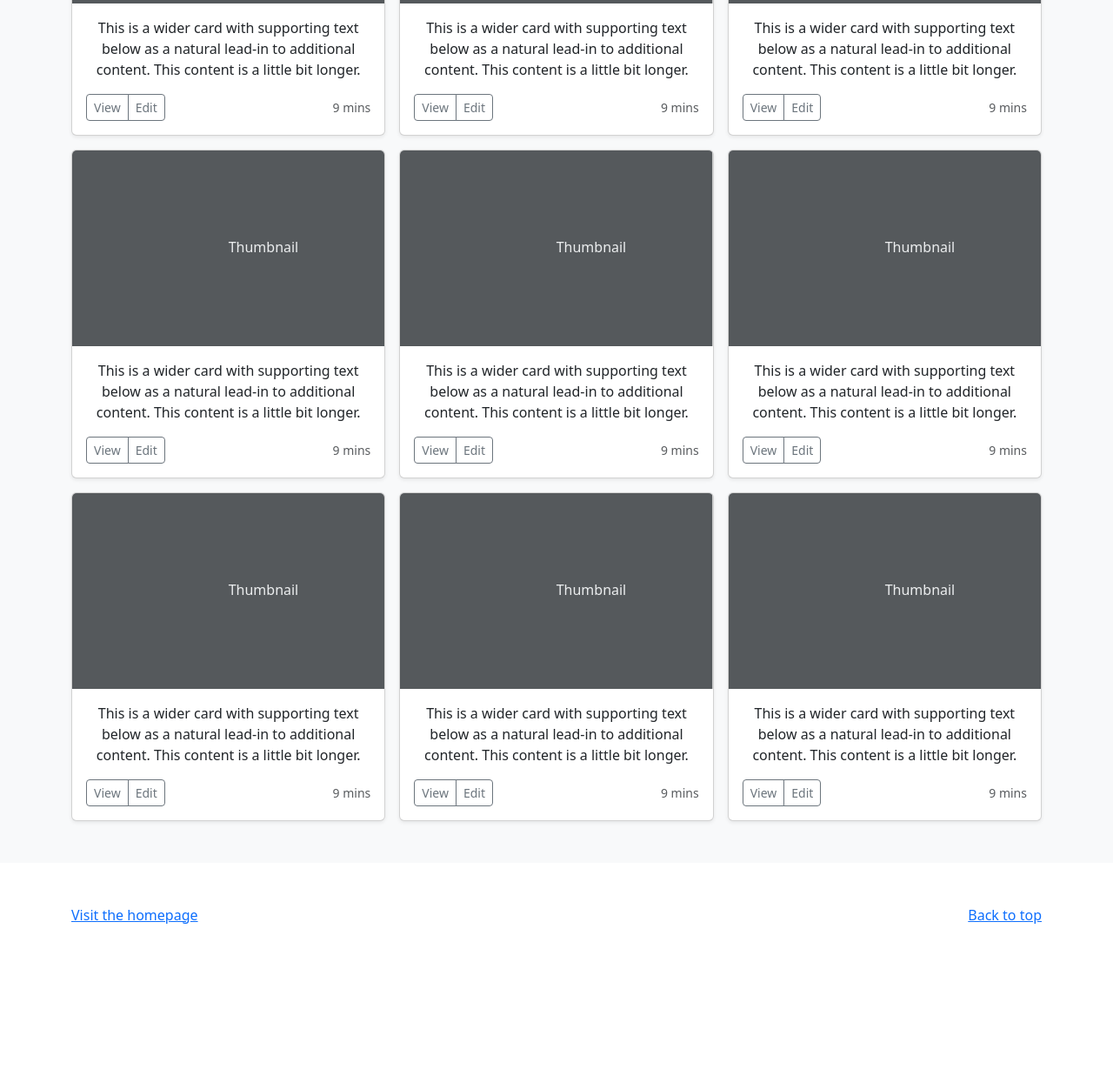
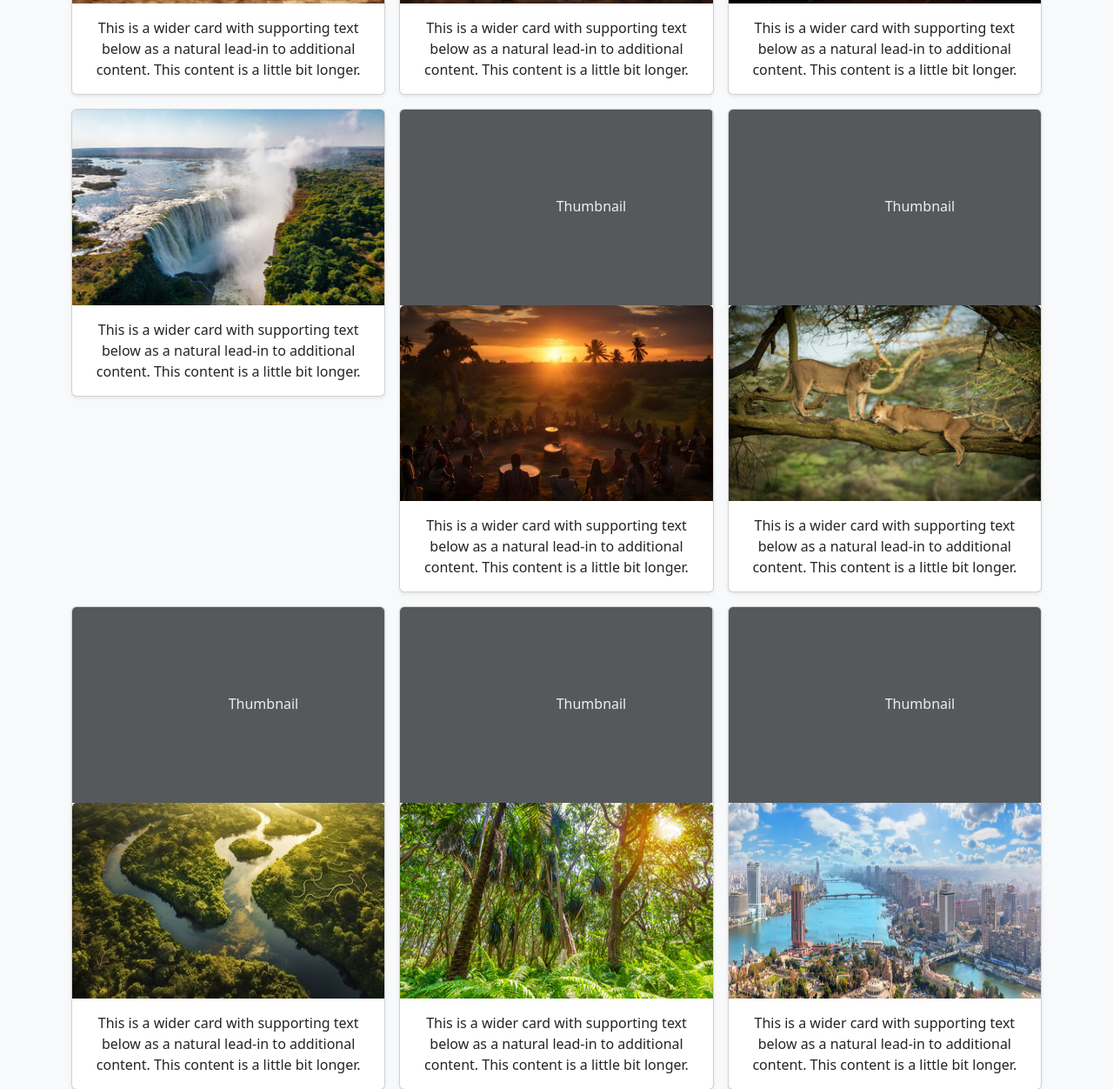
Before and after one commit to Chinonye1/Africa-Healthcare, a plain HTML site: page geography.html in a window 1280 px wide. Shown: the part 920-2172 px from the top of the page at 87% size. Before the commit the page ends 2048 px from the top, so only its background shows below. Drawn offline with nearby package versions, Linux system fonts and the light colour scheme.

Commit message:
added changes

```diff
--- a/geography.html
+++ b/geography.html
@@ -140,23 +140,46 @@
                 <div class="row row-cols-1 row-cols-sm-2 row-cols-md-3 g-3">
                     <div class="col">
                         <div class="card shadow-sm">
-                            <svg class="bd-placeholder-img card-img-top" width="100%" height="225"
-                                xmlns="http://www.w3.org/2000/svg" role="img" aria-label="Placeholder: Thumbnail"
-                                preserveAspectRatio="xMidYMid slice" focusable="false">
-                                <title>Placeholder</title>
-                                <rect width="100%" height="100%" fill="#55595c" /><text x="50%" y="50%"
-                                    fill="#eceeef" dy=".3em">Thumbnail</text>
-                            </svg>
+
+                            <img class="bd-placeholder-img card-img-top" width="100%" height="225" src="./assets/images/oldmap.jpeg">
                             <div class="card-body">
                                 <p class="card-text">This is a wider card with supporting text below as a natural
                                     lead-in to additional content. This content is a little bit longer.</p>
-                                <div class="d-flex justify-content-between align-items-center">
-                                    <div class="btn-group">
-                                        <button type="button" class="btn btn-sm btn-outline-secondary">View</button>
-                                        <button type="button" class="btn btn-sm btn-outline-secondary">Edit</button>
-                                    </div>
-                                    <small class="text-body-secondary">9 mins</small>
-                                </div>
+
+                            </div>
+                        </div>
+                    </div>
+                    <div class="col">
+                        <div class="card shadow-sm">
+
+                            <img class="bd-placeholder-img card-img-top" width="100%" height="225" src="./assets/images/elephant.jpeg">
+                            <div class="card-body">
+                                <p class="card-text">This is a wider card with supporting text below as a natural
+                                    lead-in to additional content. This content is a little bit longer.</p>
+
+                            </div>
+                        </div>
+                    </div>
+                    <div class="col">
+                        <div class="card shadow-sm">
+
+                            <img class="bd-placeholder-img card-img-top" width="100%" height="225" src="./assets/images/map.jpeg">
+                            <div class="card-body">
+                                <p class="card-text">This is a wider card with supporting text below as a natural
+                                    lead-in to additional content. This content is a little bit longer.</p>
+
+                            </div>
+                        </div>
+                    </div>
+
+                    <div class="col">
+                        <div class="card shadow-sm">
+
+                            <img class="bd-placeholder-img card-img-top" width="100%" height="225" src="./assets/images/river2.jpeg">
+                            <div class="card-body">
+                                <p class="card-text">This is a wider card with supporting text below as a natural
+                                    lead-in to additional content. This content is a little bit longer.</p>
+
                             </div>
                         </div>
                     </div>
@@ -169,16 +192,11 @@
                                 <rect width="100%" height="100%" fill="#55595c" /><text x="50%" y="50%"
                                     fill="#eceeef" dy=".3em">Thumbnail</text>
                             </svg>
+                            <img class="bd-placeholder-img card-img-top" width="100%" height="225" src="./assets/images/moonlight.jpeg">
                             <div class="card-body">
                                 <p class="card-text">This is a wider card with supporting text below as a natural
                                     lead-in to additional content. This content is a little bit longer.</p>
-                                <div class="d-flex justify-content-between align-items-center">
-                                    <div class="btn-group">
-                                        <button type="button" class="btn btn-sm btn-outline-secondary">View</button>
-                                        <button type="button" class="btn btn-sm btn-outline-secondary">Edit</button>
-                                    </div>
-                                    <small class="text-body-secondary">9 mins</small>
-                                </div>
+
                             </div>
                         </div>
                     </div>
@@ -191,16 +209,11 @@
                                 <rect width="100%" height="100%" fill="#55595c" /><text x="50%" y="50%"
                                     fill="#eceeef" dy=".3em">Thumbnail</text>
                             </svg>
+                            <img class="bd-placeholder-img card-img-top" width="100%" height="225" src="./assets/images/animal.jpeg">
                             <div class="card-body">
                                 <p class="card-text">This is a wider card with supporting text below as a natural
                                     lead-in to additional content. This content is a little bit longer.</p>
-                                <div class="d-flex justify-content-between align-items-center">
-                                    <div class="btn-group">
-                                        <button type="button" class="btn btn-sm btn-outline-secondary">View</button>
-                                        <button type="button" class="btn btn-sm btn-outline-secondary">Edit</button>
-                                    </div>
-                                    <small class="text-body-secondary">9 mins</small>
-                                </div>
+
                             </div>
                         </div>
                     </div>
@@ -214,16 +227,11 @@
                                 <rect width="100%" height="100%" fill="#55595c" /><text x="50%" y="50%"
                                     fill="#eceeef" dy=".3em">Thumbnail</text>
                             </svg>
+                            <img class="bd-placeholder-img card-img-top" width="100%" height="225" src="./assets/images/land2.jpeg">
                             <div class="card-body">
                                 <p class="card-text">This is a wider card with supporting text below as a natural
                                     lead-in to additional content. This content is a little bit longer.</p>
-                                <div class="d-flex justify-content-between align-items-center">
-                                    <div class="btn-group">
-                                        <button type="button" class="btn btn-sm btn-outline-secondary">View</button>
-                                        <button type="button" class="btn btn-sm btn-outline-secondary">Edit</button>
-                                    </div>
-                                    <small class="text-body-secondary">9 mins</small>
-                                </div>
+
                             </div>
                         </div>
                     </div>
@@ -236,16 +244,11 @@
                                 <rect width="100%" height="100%" fill="#55595c" /><text x="50%" y="50%"
                                     fill="#eceeef" dy=".3em">Thumbnail</text>
                             </svg>
+                            <img class="bd-placeholder-img card-img-top" width="100%" height="225" src="./assets/images/forest.jpeg">
                             <div class="card-body">
                                 <p class="card-text">This is a wider card with supporting text below as a natural
                                     lead-in to additional content. This content is a little bit longer.</p>
-                                <div class="d-flex justify-content-between align-items-center">
-                                    <div class="btn-group">
-                                        <button type="button" class="btn btn-sm btn-outline-secondary">View</button>
-                                        <button type="button" class="btn btn-sm btn-outline-secondary">Edit</button>
-                                    </div>
-                                    <small class="text-body-secondary">9 mins</small>
-                                </div>
+
                             </div>
                         </div>
                     </div>
@@ -258,83 +261,11 @@
                                 <rect width="100%" height="100%" fill="#55595c" /><text x="50%" y="50%"
                                     fill="#eceeef" dy=".3em">Thumbnail</text>
                             </svg>
+                            <img class="bd-placeholder-img card-img-top" width="100%" height="225" src="./assets/images/city.jpeg">
                             <div class="card-body">
                                 <p class="card-text">This is a wider card with supporting text below as a natural
                                     lead-in to additional content. This content is a little bit longer.</p>
-                                <div class="d-flex justify-content-between align-items-center">
-                                    <div class="btn-group">
-                                        <button type="button" class="btn btn-sm btn-outline-secondary">View</button>
-                                        <button type="button" class="btn btn-sm btn-outline-secondary">Edit</button>
-                                    </div>
-                                    <small class="text-body-secondary">9 mins</small>
-                                </div>
-                            </div>
-                        </div>
-                    </div>
 
-                    <div class="col">
-                        <div class="card shadow-sm">
-                            <svg class="bd-placeholder-img card-img-top" width="100%" height="225"
-                                xmlns="http://www.w3.org/2000/svg" role="img" aria-label="Placeholder: Thumbnail"
-                                preserveAspectRatio="xMidYMid slice" focusable="false">
-                                <title>Placeholder</title>
-                                <rect width="100%" height="100%" fill="#55595c" /><text x="50%" y="50%"
-                                    fill="#eceeef" dy=".3em">Thumbnail</text>
-                            </svg>
-                            <div class="card-body">
-                                <p class="card-text">This is a wider card with supporting text below as a natural
-                                    lead-in to additional content. This content is a little bit longer.</p>
-                                <div class="d-flex justify-content-between align-items-center">
-                                    <div class="btn-group">
-                                        <button type="button" class="btn btn-sm btn-outline-secondary">View</button>
-                                        <button type="button" class="btn btn-sm btn-outline-secondary">Edit</button>
-                                    </div>
-                                    <small class="text-body-secondary">9 mins</small>
-                                </div>
-                            </div>
-                        </div>
-                    </div>
-                    <div class="col">
-                        <div class="card shadow-sm">
-                            <svg class="bd-placeholder-img card-img-top" width="100%" height="225"
-                                xmlns="http://www.w3.org/2000/svg" role="img" aria-label="Placeholder: Thumbnail"
-                                preserveAspectRatio="xMidYMid slice" focusable="false">
-                                <title>Placeholder</title>
-                                <rect width="100%" height="100%" fill="#55595c" /><text x="50%" y="50%"
-                                    fill="#eceeef" dy=".3em">Thumbnail</text>
-                            </svg>
-                            <div class="card-body">
-                                <p class="card-text">This is a wider card with supporting text below as a natural
-                                    lead-in to additional content. This content is a little bit longer.</p>
-                                <div class="d-flex justify-content-between align-items-center">
-                                    <div class="btn-group">
-                                        <button type="button" class="btn btn-sm btn-outline-secondary">View</button>
-                                        <button type="button" class="btn btn-sm btn-outline-secondary">Edit</button>
-                                    </div>
-                                    <small class="text-body-secondary">9 mins</small>
-                                </div>
-                            </div>
-                        </div>
-                    </div>
-                    <div class="col">
-                        <div class="card shadow-sm">
-                            <svg class="bd-placeholder-img card-img-top" width="100%" height="225"
-                                xmlns="http://www.w3.org/2000/svg" role="img" aria-label="Placeholder: Thumbnail"
-                                preserveAspectRatio="xMidYMid slice" focusable="false">
-                                <title>Placeholder</title>
-                                <rect width="100%" height="100%" fill="#55595c" /><text x="50%" y="50%"
-                                    fill="#eceeef" dy=".3em">Thumbnail</text>
-                            </svg>
-                            <div class="card-body">
-                                <p class="card-text">This is a wider card with supporting text below as a natural
-                                    lead-in to additional content. This content is a little bit longer.</p>
-                                <div class="d-flex justify-content-between align-items-center">
-                                    <div class="btn-group">
-                                        <button type="button" class="btn btn-sm btn-outline-secondary">View</button>
-                                        <button type="button" class="btn btn-sm btn-outline-secondary">Edit</button>
-                                    </div>
-                                    <small class="text-body-secondary">9 mins</small>
-                                </div>
                             </div>
                         </div>
                     </div>
```
Also changed, not shown: assets/images/animal.jpeg (renamed from assets/images/240_F_432011376_Vm23uBxmBreP02iIgg4AU1bhSCng7smT.jpeg), assets/images/city.jpeg (renamed from assets/images/240_F_268198091_KXhjWKqDrylOpJmDtjZ1SZB2dVbar451.jpeg), assets/images/elephant.jpeg (renamed from assets/images/240_F_623201144_tCHjFvp8wFrHp9YPc4euH7QzAeFYVir8.jpeg), assets/images/forest.jpeg (renamed from assets/images/240_F_252463175_jE68CkrcvS5QZuWvvRQvf4XQW8plZNh9.jpeg), assets/images/land.jpeg (renamed from assets/images/240_F_311874710_ocsSuAnr9BzwhePCzJUg8tpZRQ4rGJsv.jpeg), assets/images/land2.jpeg (renamed from assets/images/240_F_639047809_k5kiycQIRs3k5snW9cIqFPua3YYUg6k0.jpeg), assets/images/moonlight.jpeg (renamed from assets/images/240_F_659529087_836th6G1sjFj6pik0oHEhYEQTCM1LvmB.jpeg), assets/images/oldmap.jpeg (renamed from assets/images/240_F_642324116_0vTidzVWzfViF87cFH5mkeIXglZwnDFP.jpeg), assets/images/river.jpeg (renamed from assets/images/240_F_499802252_kCbgdLll9y6StFunoeL9aLLOFfBApscC.jpeg), assets/images/river2.jpeg (renamed from assets/images/240_F_620125576_9tCxG0tmEEvWgPV0GodMpVnUorzdzueL.jpeg).
